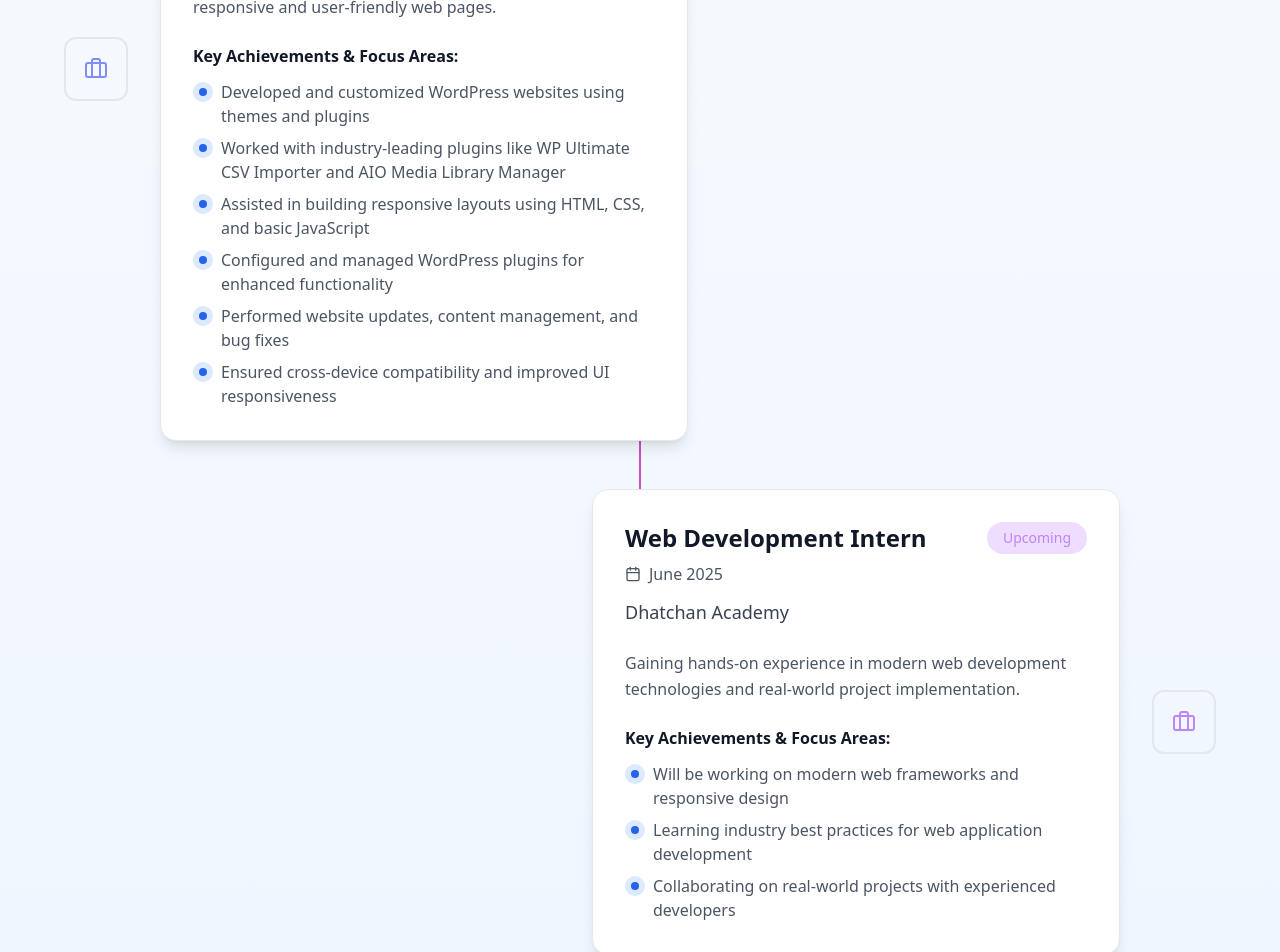
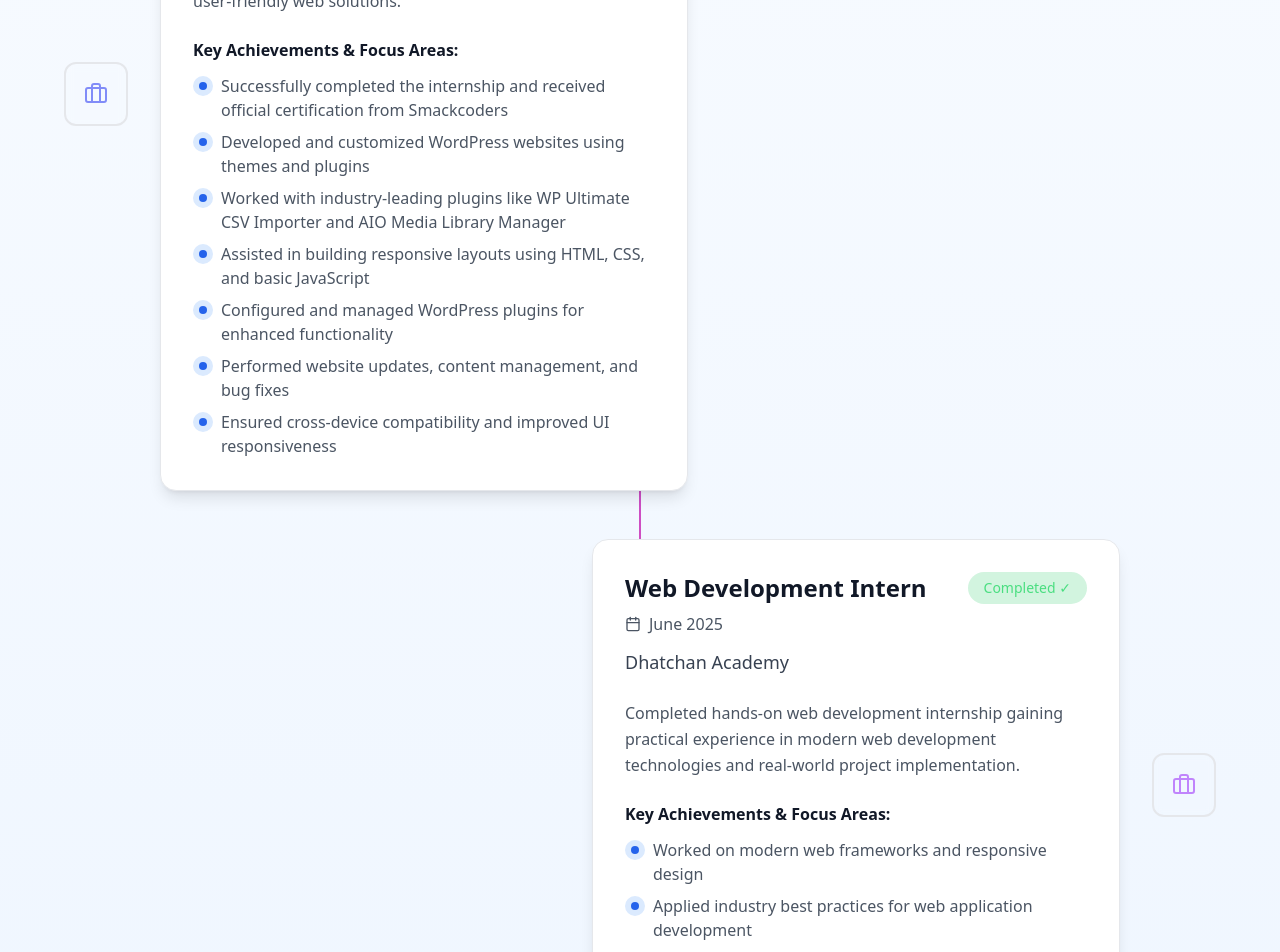
Before and after one commit to AbrahamSamuel2003/portfolio, a React (Vite) app: page / in a window 1280 px wide. Shown: the part 3700-4652 px from the top of the page. Built offline with nearby package versions, Linux system fonts and the light colour scheme.

Commit message:
Portfolio update: AI Importer plugin new resume internships completed

```diff
--- a/src/App.jsx
+++ b/src/App.jsx
@@ -94,6 +94,27 @@ function App() {
 
   const projects = [
     {
+      title: "AI Content Importer – WordPress Plugin ⭐",
+      description: "A powerful, AI-driven WordPress plugin that transforms CSV and XML data into high-quality published posts using Google Gemini and Groq AI. Features a real-time chat agent interface, intelligent column mapping, WooCommerce product support, multilingual content generation via WPML/Polylang, and a full rollback system — all built as a professional SaaS-grade admin dashboard.",
+      technologies: ["PHP", "WordPress", "Google Gemini API", "Groq API", "Action Scheduler", "REST API", "Node.js", "JavaScript"],
+      category: "Plugin",
+      gradient: "from-violet-600 to-purple-700",
+      details: [
+        "Multi-provider AI integration supporting Google Gemini 2.5 Flash and Groq for intelligent content generation",
+        "AI-powered automatic column mapping from CSV/XML data to WordPress post fields",
+        "Real-time AI Agent chat interface (Node.js server) for conversational import management",
+        "Direct AI publishing — generate and publish full blog posts from a single text prompt without uploading a file",
+        "WooCommerce product support with automated metadata and attribute management",
+        "Multilingual import support via WPML and Polylang with per-row language assignment",
+        "Background job scheduling with Action Scheduler for large-scale imports without timeouts",
+        "Automated SEO meta generation (Google title & meta description) per imported post",
+        "Smart duplicate detection to skip rows with identical titles and prevent double-posting",
+        "Full rollback system to undo any import batch and cleanly delete created posts",
+        "Modular template architecture separating UI (import, logs, settings) from core plugin logic",
+        "Live progress tracking with real-time log viewer and import status dashboard in WordPress admin"
+      ]
+    },
+    {
       title: "Voucherly – Desktop Invoicing Solution ⭐",
       description: "Voucherly is a cross-platform desktop application built using Electron and React to provide a lightweight, offline alternative to subscription-based invoicing tools. The application enables users to manage multiple businesses, generate invoices efficiently, and track financial performance through real-time analytics.",
       technologies: ["Electron", "React", "Node.js", "Vite", "IPC", "JSON Storage"],
@@ -173,10 +194,11 @@ function App() {
       period: "Nov 2024 – Feb 2025",
       icon: Briefcase,
       color: "text-indigo-400",
-      status: "Experience Gained",
-      statusColor: "bg-indigo-500/20 text-indigo-400",
-      description: "Completed a WordPress development internship at Smackcoders, where I gained practical experience in building, customizing, and managing websites. Worked with themes, plugins, and basic frontend technologies to create responsive and user-friendly web pages.",
+      status: "Completed ✓",
+      statusColor: "bg-green-500/20 text-green-400",
+      description: "Successfully completed a WordPress development internship at Smackcoders, gaining practical experience in building, customizing, and managing professional WordPress websites. Worked extensively with industry-standard plugins, themes, and frontend technologies to deliver responsive, user-friendly web solutions.",
       achievements: [
+        "Successfully completed the internship and received official certification from Smackcoders",
         "Developed and customized WordPress websites using themes and plugins",
         "Worked with industry-leading plugins like WP Ultimate CSV Importer and AIO Media Library Manager",
         "Assisted in building responsive layouts using HTML, CSS, and basic JavaScript",
@@ -191,13 +213,13 @@ function App() {
       period: "June 2025",
       icon: Briefcase,
       color: "text-purple-400",
-      status: "Upcoming",
-      statusColor: "bg-purple-500/20 text-purple-400",
-      description: "Gaining hands-on experience in modern web development technologies and real-world project implementation.",
+      status: "Completed ✓",
+      statusColor: "bg-green-500/20 text-green-400",
+      description: "Completed hands-on web development internship gaining practical experience in modern web development technologies and real-world project implementation.",
       achievements: [
-        "Will be working on modern web frameworks and responsive design",
-        "Learning industry best practices for web application development",
-        "Collaborating on real-world projects with experienced developers"
+        "Worked on modern web frameworks and responsive design",
+        "Applied industry best practices for web application development",
+        "Collaborated on real-world projects with experienced developers"
       ]
     }
   ];
@@ -268,8 +290,7 @@ function App() {
                   onClick={() => scrollToSection(item)}
                   whileHover={{ scale: 1.05 }}
                   whileTap={{ scale: 0.95 }}
-                  className={`relative px-5 py-2.5 rounded-lg transition-all duration-300 ${
-                    activeSection === item
+                  className={`relative px-5 py-2.5 rounded-lg transition-all duration-300 ${activeSection === item
                     ? "text-blue-600 font-medium"
                     : "text-gray-600 hover:text-blue-600"
                     }`}
@@ -321,8 +342,7 @@ function App() {
                   <button
                     key={item}
                     onClick={() => scrollToSection(item)}
-                    className={`w-full text-left px-4 py-3 rounded-lg transition-colors ${
-                      activeSection === item
+                    className={`w-full text-left px-4 py-3 rounded-lg transition-colors ${activeSection === item
                       ? "bg-blue-50 text-blue-600 font-medium"
                       : "text-gray-600 hover:bg-gray-50"
                       }`}
@@ -1167,6 +1187,8 @@ function App() {
                             <Globe className="text-white" size={28} />
                           ) : project.category === "Desktop" ? (
                             <Monitor className="text-white" size={28} />
+                          ) : project.category === "Plugin" ? (
+                            <Zap className="text-white" size={28} />
                           ) : (
                             <Smartphone className="text-white" size={28} />
                           )}
@@ -1312,7 +1334,7 @@ function App() {
                   <input
                     type="text"
                     value={formData.name}
-                    onChange={(e) => setFormData({...formData, name: e.target.value})}
+                    onChange={(e) => setFormData({ ...formData, name: e.target.value })}
                     className="w-full bg-gray-50 border border-gray-300 rounded-lg px-4 py-3 focus:outline-none focus:border-blue-500 focus:ring-2 focus:ring-blue-200 transition-all"
                     placeholder="John Doe"
                     required
@@ -1323,7 +1345,7 @@ function App() {
                   <input
                     type="email"
                     value={formData.email}
-                    onChange={(e) => setFormData({...formData, email: e.target.value})}
+                    onChange={(e) => setFormData({ ...formData, email: e.target.value })}
                     className="w-full bg-gray-50 border border-gray-300 rounded-lg px-4 py-3 focus:outline-none focus:border-blue-500 focus:ring-2 focus:ring-blue-200 transition-all"
                     placeholder="john@example.com"
                     required
@@ -1334,7 +1356,7 @@ function App() {
                   <textarea
                     rows={4}
                     value={formData.message}
-                    onChange={(e) => setFormData({...formData, message: e.target.value})}
+                    onChange={(e) => setFormData({ ...formData, message: e.target.value })}
                     className="w-full bg-gray-50 border border-gray-300 rounded-lg px-4 py-3 focus:outline-none focus:border-blue-500 focus:ring-2 focus:ring-blue-200 transition-all resize-none"
                     placeholder="Tell me about your project or just say hello..."
                     required
```
Also changed, not shown: 2 other files (tests, documents, lock files or other folders). Lines whose indentation alone changed are shown as unchanged.
